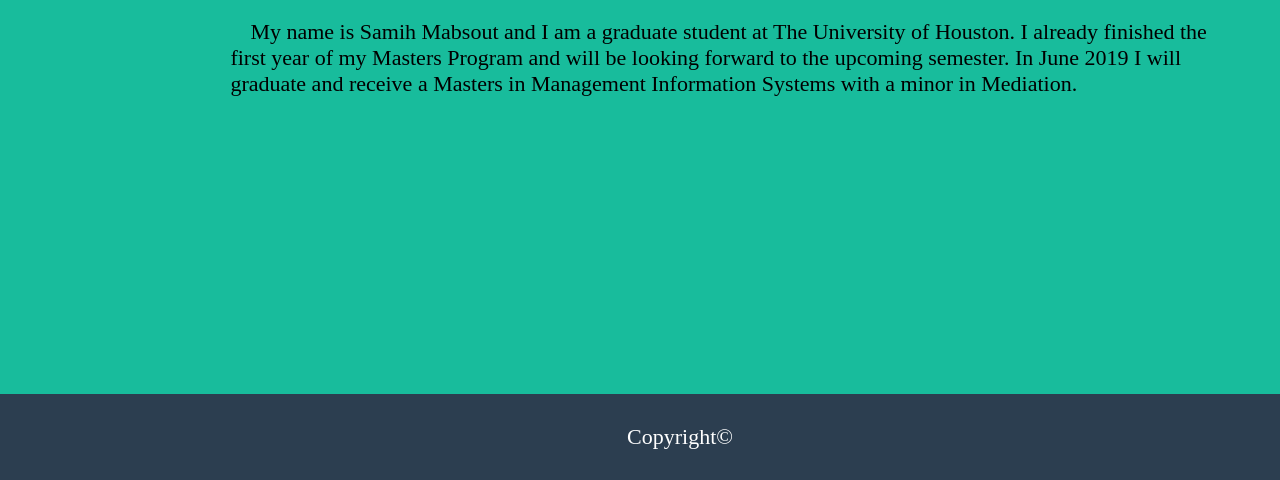
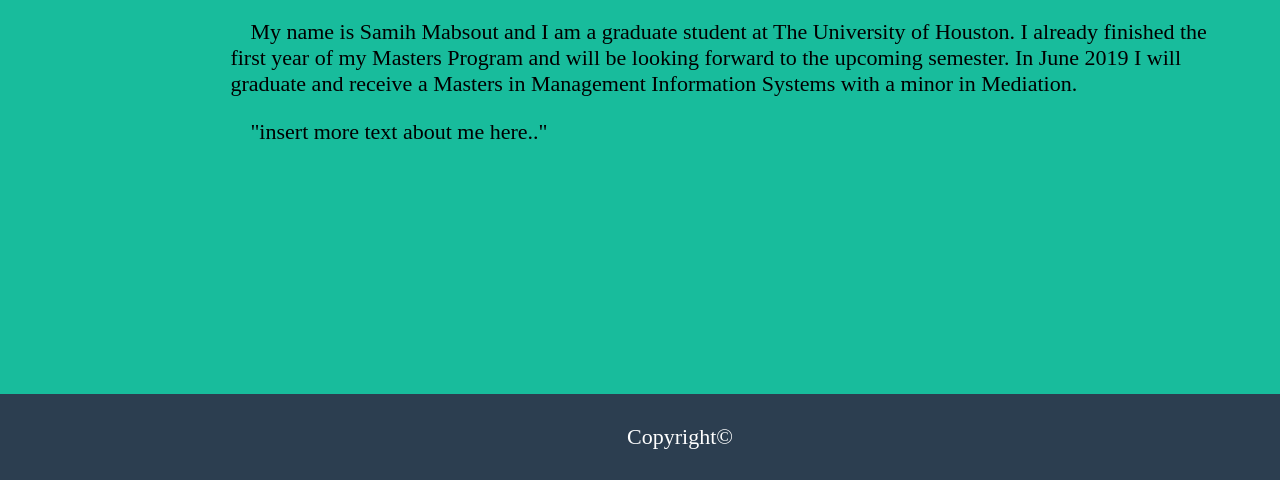
Before and after one commit to smabsout/Basic-Portfolio, a plain HTML site: page index.html in a window 1280 px wide. Shown: the part 320-800 px from the top of the page. Drawn offline with Linux system fonts and the light colour scheme; a web font is replaced by a local one.

Commit message:
minor edits

```diff
--- a/index.html
+++ b/index.html
@@ -41,7 +41,7 @@
         </p>
 
         <p style="text-indent: 20px">
-
+           "insert more text about me here.."
         </p>
 
 
```
